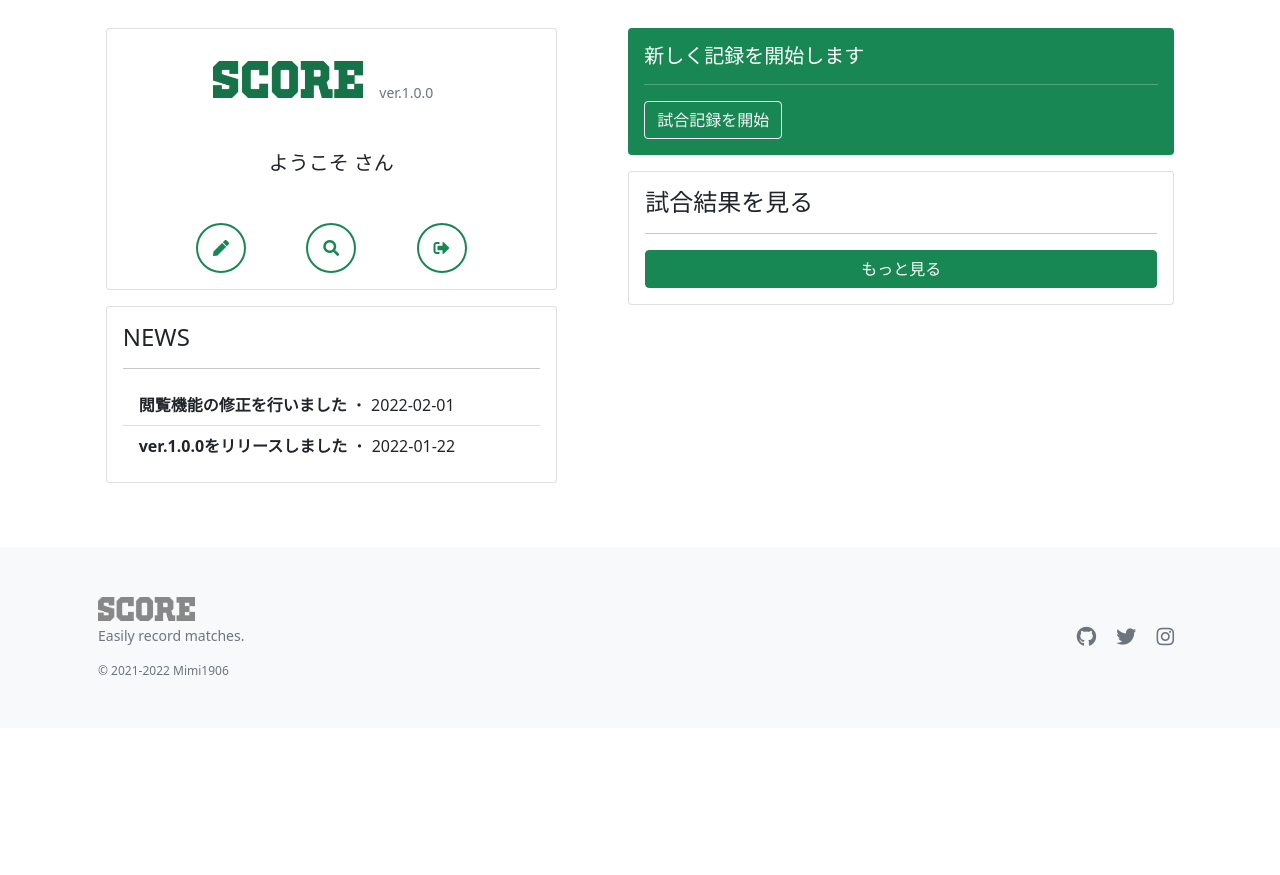
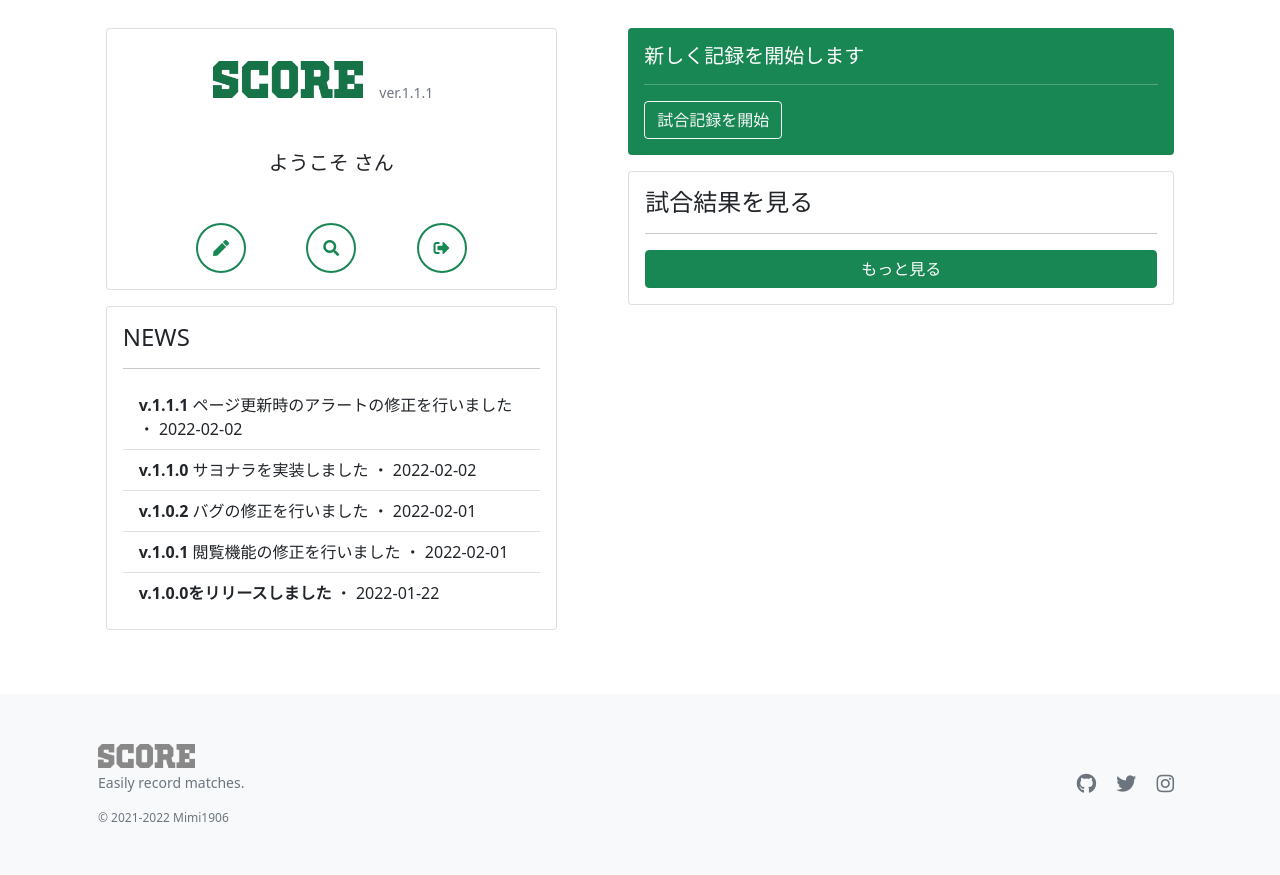
Before and after one commit to MiMi1906/Score, a PHP site: page / in a window 1280 px wide. Shown: the part 58-933 px from the top of the page. Before the commit the page ends 733 px from the top, so only its background shows below. Run offline with PHP 8.4, Linux system fonts and the light colour scheme; the visitor is signed in with stand-in values (Sample User, id 1); data that the repository does not hold is empty; some libraries are stand-ins or nearby versions.

Commit message:
Update index.php

```diff
--- a/index.php
+++ b/index.php
@@ -51,7 +51,7 @@ $matches = $stmt->fetchAll();
           <div class="card-body text-center">
             <div class="text-center d-flex justify-content-center my-3 align-items-baseline">
               <img src="/image/logo.png" alt="" class="w-50" style="max-width: 150px">
-              <small class="text-muted mx-3">ver.1.0.0</small>
+              <small class="text-muted mx-3">ver.1.1.1</small>
             </div>
             <div class="card-text mt-5">
               <h5>ようこそ<?php echo ' ' . $member['name']; ?> さん</h5>
@@ -85,10 +85,19 @@ $matches = $stmt->fetchAll();
               <!-- <h6 class="mb-3">NEWS</h6> -->
               <ul class="list-group list-group-flush">
                 <li class="list-group-item text-dark">
-                  <b>閲覧機能の修正を行いました</b> ・ 2022-02-01<br>
+                  <b>v.1.1.1</b> ページ更新時のアラートの修正を行いました ・ 2022-02-02<br>
                 </li>
                 <li class="list-group-item text-dark">
-                  <b>ver.1.0.0をリリースしました</b> ・ 2022-01-22<br>
+                  <b>v.1.1.0</b> サヨナラを実装しました ・ 2022-02-02<br>
+                </li>
+                <li class="list-group-item text-dark">
+                  <b>v.1.0.2</b> バグの修正を行いました ・ 2022-02-01<br>
+                </li>
+                <li class="list-group-item text-dark">
+                  <b>v.1.0.1</b> 閲覧機能の修正を行いました ・ 2022-02-01<br>
+                </li>
+                <li class="list-group-item text-dark">
+                  <b>v.1.0.0をリリースしました</b> ・ 2022-01-22<br>
                 </li>
               </ul>
             </div>
```
